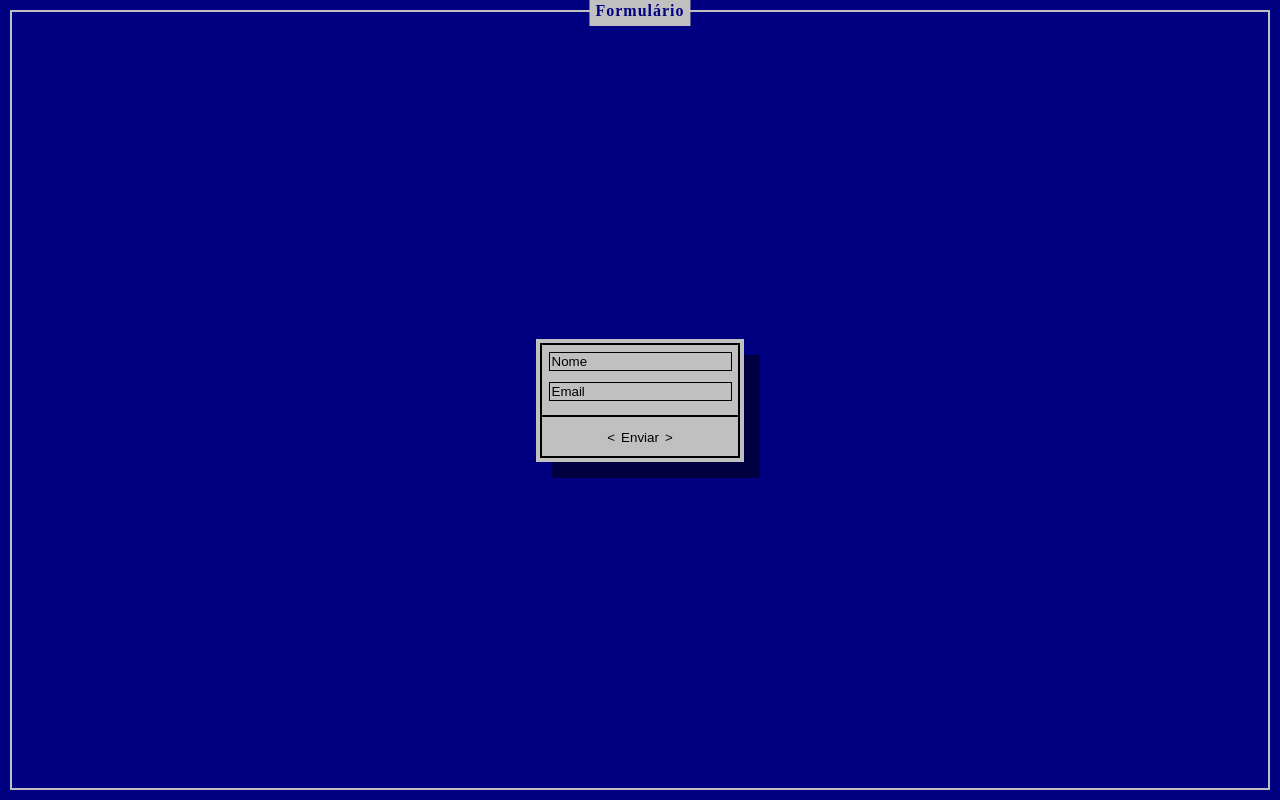
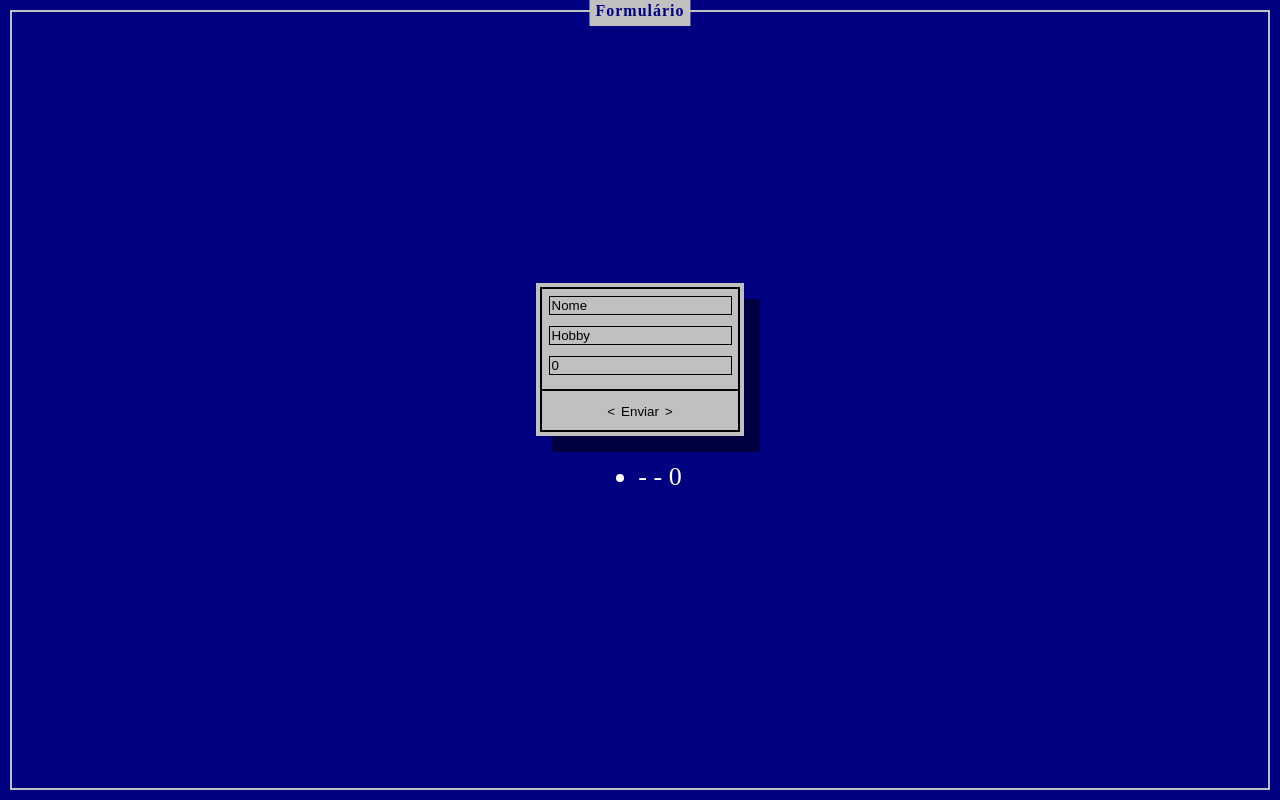
Before and after one commit to Kenzie-Academy-Brasil-Developers/react-atividade-s5-primeiro-contato-com-typescript-felipelarson, a React (Create React App) app in the folder formulario/: page / in a window 1280 px wide. Both pictures are taken after a click on the button "Enviar". Built offline with nearby package versions, Linux system fonts and the light colour scheme.

Commit message:
feat: add input age

```diff
--- a/formulario/src/App.tsx
+++ b/formulario/src/App.tsx
@@ -1,4 +1,4 @@
-import React, { useState } from 'react';
+import { useState } from 'react';
 import './App.css';
 import { Button } from './components/Button';
 import { Card } from './components/Card';
@@ -8,12 +8,13 @@ import { useList } from './context/ListProvider';
 function App() {
 
   const [name, setName] = useState("")
-  const [email, setEmail] = useState("")
+  const [hobby, setHobby] = useState("")
+  const [age, setAge] = useState(0)
 
   const {createNewPerson, list, newPerson} = useList()
 
-  const handleSubmit = (name: string, email: string) => {
-    const person = {name, email};
+  const handleSubmit = (name: string, hobby: string, age: number) => {
+    const person = {name, hobby, age};
     createNewPerson(person)
   }
 
@@ -22,19 +23,20 @@ function App() {
       <header className="App-header">
         <h1>Formulário</h1>
         <Card>
-          <Input placeholder="Nome" onChange={(e) => setName(e.target.value)} />
-          <Input placeholder="Email" onChange={(e) => setEmail(e.target.value)} />
+          <Input placeholder="Nome" value={name} onChange={(e) => setName(e.target.value)} />
+          <Input placeholder="Hobby" value={hobby} onChange={(e) => setHobby(e.target.value)} />
+          <Input type="number" placeholder="Age" value={age} onChange={(e) => setAge(e.target.value)} />
           <hr/>
-          <Button onClick={() => handleSubmit(name, email)}>Enviar</Button>
+          <Button onClick={() => handleSubmit(name, hobby, age)}>Enviar</Button>
         </Card>
 
-        {/* <ul>
+        <ul>
           {list.map((person, idx) => (
-            <li key={idx}>{person.name} - {person.email}</li>
+            <li key={idx}>{person.name} - {person.hobby} - {person.age}</li>
           ))}
         </ul>
 
-        <h1>Novo Cadastro</h1>
+        {/* <h1>Novo Cadastro</h1>
             <p>
               {newPerson.name} - {newPerson.email}{" "}
             </p> */}
--- a/formulario/src/context/ListProvider.tsx
+++ b/formulario/src/context/ListProvider.tsx
@@ -6,7 +6,8 @@ interface ListProviderProps {
 
 interface Person {
   name: string;
-  email: string;
+  hobby: string;
+  age: number;
 }
 
 interface ListProviderData {
```
